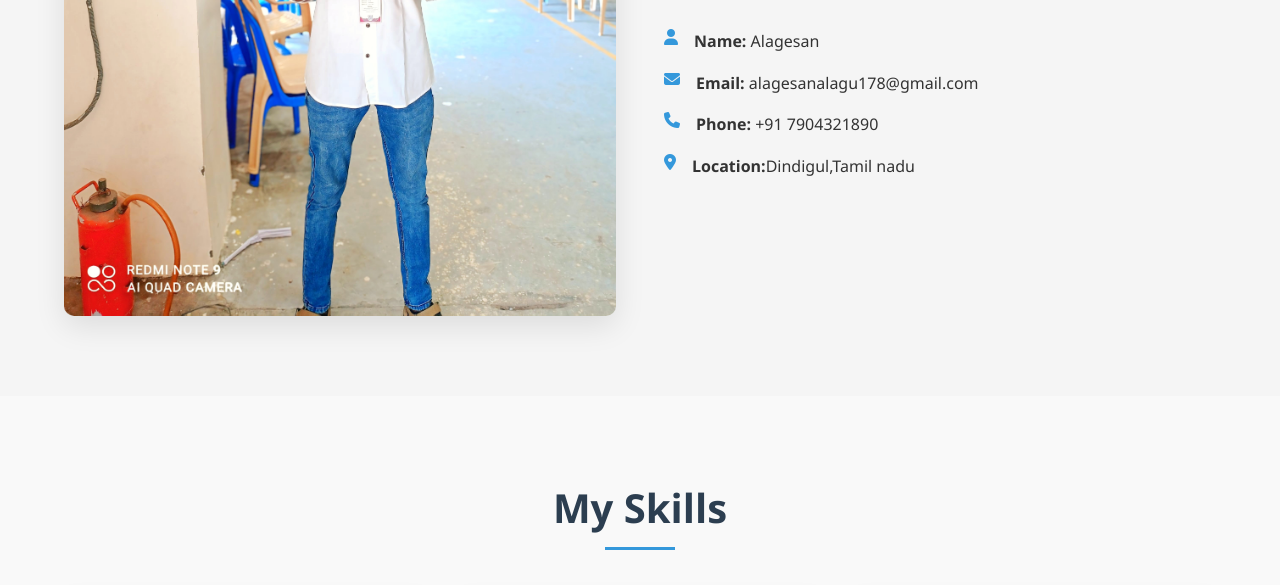
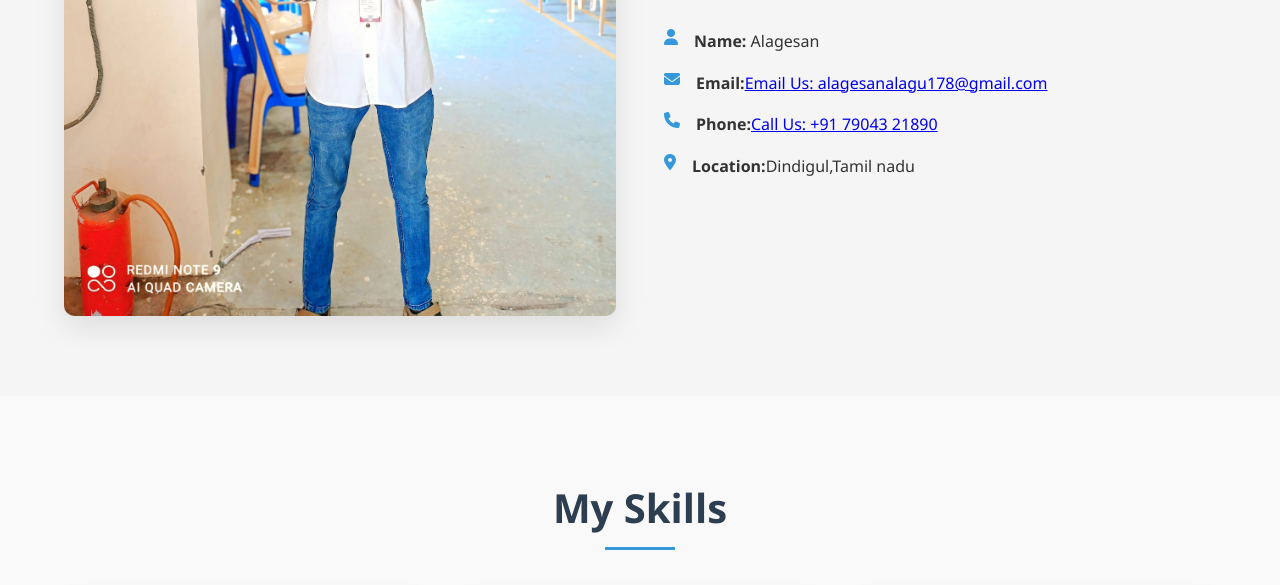
Before and after one commit to alagesanalagesan/p, a plain HTML site: page index.html in a window 1280 px wide. Shown: the part 1414-1999 px from the top of the page. Drawn offline with nearby package versions, Linux system fonts and the light colour scheme.

Commit message:
Update index.html

```diff
--- a/index.html
+++ b/index.html
@@ -1044,11 +1044,13 @@
                         </div>
                         <div class="info-item">
                             <i class="fas fa-envelope"></i>
-                            <span><strong>Email:</strong> alagesanalagu178@gmail.com</span>
+                            <span><strong>Email:</strong><a href="mailto:alagesanalagu178@gmail.com">Email Us: alagesanalagu178@gmail.com</a>
+                            </span>
                         </div>
                         <div class="info-item">
                             <i class="fas fa-phone"></i>
-                            <span><strong>Phone:</strong> +91 7904321890</span>
+                            <span><strong>Phone:</strong><a href="tel:+917904321890">Call Us: +91 79043 21890</a>
+                            </span>
                         </div>
                         <div class="info-item">
                             <i class="fas fa-map-marker-alt"></i>
@@ -1360,11 +1362,13 @@
                     <div class="contact-details">
                         <div class="contact-item">
                             <i class="fas fa-envelope"></i>
-                            <span>alagesanalagu178@gmail.com</span>
+                            <span><a href="mailto:alagesanalagu178@gmail.com">Email Us: alagesanalagu178@gmail.com</a></span>
+
                         </div>
                         <div class="contact-item">
                             <i class="fas fa-phone"></i>
-                            <span>+91 7904321890</span>
+                            <span><a href="tel:+917904321890">Call Us: +91 79043 21890</a>
+                            </span>
                         </div>
                         <div class="contact-item">
                             <i class="fas fa-map-marker-alt"></i>
```
